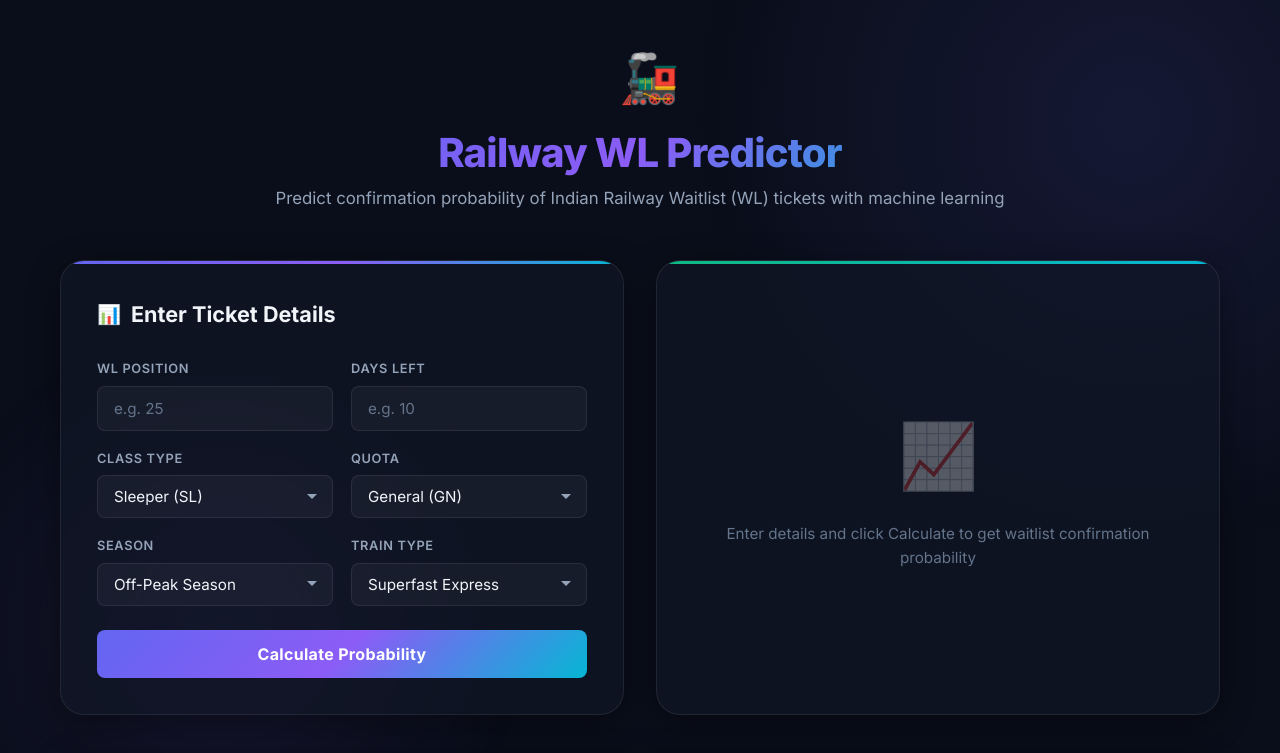
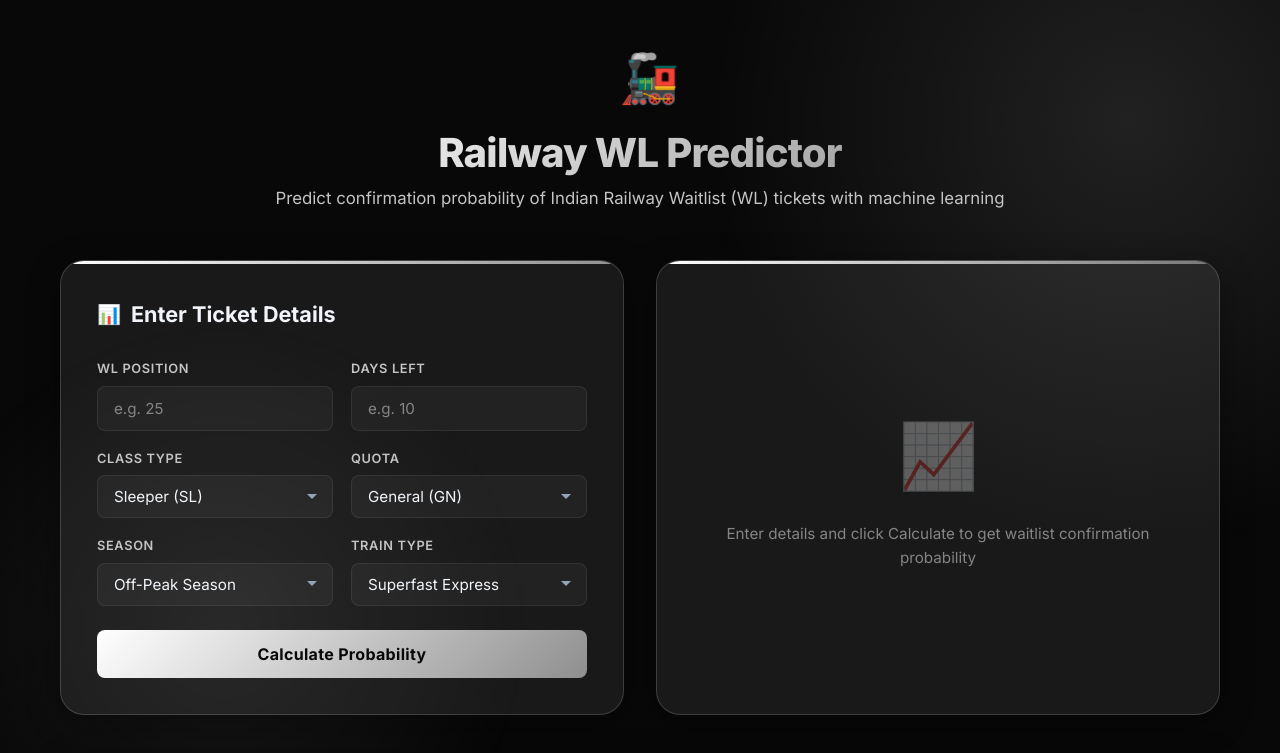
Before and after one commit to shubhamNITP/RailwayWLPredictor, a plain HTML site: page frontend/index.html in a window 1280 px wide. Shown: the top 753 px of the page. Drawn offline with Linux system fonts and the light colour scheme; no server answers.

Commit message:
Color Changing of UI

```diff
--- a/frontend/style.css
+++ b/frontend/style.css
@@ -1,38 +1,38 @@
 /* ========================================
-   Railway WL Predictor — Premium Dark Theme
+    Railway WL Predictor — Monochrome Glass Theme
    ======================================== */
 
 @import url('https://fonts.googleapis.com/css2?family=Inter:wght@300;400;500;600;700;800;900&display=swap');
 
 /* === CSS Custom Properties === */
 :root {
-    --bg-primary: #0a0e1a;
-    --bg-secondary: #111827;
-    --bg-card: rgba(17, 24, 39, 0.6);
-    --bg-card-hover: rgba(17, 24, 39, 0.8);
-    --border-glass: rgba(255, 255, 255, 0.08);
-    --border-glow: rgba(99, 102, 241, 0.3);
+    --bg-primary: #080808;
+    --bg-secondary: #151515;
+    --bg-card: rgba(255, 255, 255, 0.07);
+    --bg-card-hover: rgba(255, 255, 255, 0.11);
+    --border-glass: rgba(255, 255, 255, 0.16);
+    --border-glow: rgba(255, 255, 255, 0.42);
 
     --text-primary: #f1f5f9;
-    --text-secondary: #94a3b8;
-    --text-muted: #64748b;
+    --text-secondary: #c4c4c4;
+    --text-muted: #858585;
 
-    --accent-indigo: #6366f1;
-    --accent-violet: #8b5cf6;
-    --accent-cyan: #06b6d4;
-    --accent-emerald: #10b981;
-    --accent-amber: #f59e0b;
-    --accent-rose: #f43f5e;
+    --accent-indigo: #ffffff;
+    --accent-violet: #e5e5e5;
+    --accent-cyan: #bdbdbd;
+    --accent-emerald: #ffffff;
+    --accent-amber: #cfcfcf;
+    --accent-rose: #8f8f8f;
 
-    --gradient-primary: linear-gradient(135deg, #6366f1, #8b5cf6, #06b6d4);
-    --gradient-success: linear-gradient(135deg, #10b981, #06b6d4);
-    --gradient-warning: linear-gradient(135deg, #f59e0b, #ef4444);
-    --gradient-danger: linear-gradient(135deg, #f43f5e, #e11d48);
+    --gradient-primary: linear-gradient(135deg, #ffffff, #8f8f8f);
+    --gradient-success: linear-gradient(135deg, #ffffff, #bdbdbd);
+    --gradient-warning: linear-gradient(135deg, #e5e5e5, #858585);
+    --gradient-danger: linear-gradient(135deg, #bdbdbd, #555555);
 
     --shadow-sm: 0 2px 8px rgba(0, 0, 0, 0.3);
     --shadow-md: 0 8px 32px rgba(0, 0, 0, 0.4);
     --shadow-lg: 0 16px 64px rgba(0, 0, 0, 0.5);
-    --shadow-glow: 0 0 40px rgba(99, 102, 241, 0.15);
+    --shadow-glow: 0 0 40px rgba(255, 255, 255, 0.1);
 
     --radius-sm: 8px;
     --radius-md: 16px;
@@ -40,7 +40,7 @@
     --radius-full: 9999px;
 
     --gauge-value: 0;
-    --gauge-color: #6366f1;
+    --gauge-color: #ffffff;
 
     --transition-fast: 0.2s cubic-bezier(0.4, 0, 0.2, 1);
     --transition-smooth: 0.4s cubic-bezier(0.4, 0, 0.2, 1);
@@ -83,7 +83,7 @@ body {
     width: 800px;
     height: 800px;
     border-radius: 50%;
-    background: radial-gradient(circle, rgba(99, 102, 241, 0.12) 0%, transparent 70%);
+    background: radial-gradient(circle, rgba(255, 255, 255, 0.1) 0%, transparent 70%);
     top: -200px;
     right: -200px;
     animation: float-blob 20s ease-in-out infinite;
@@ -95,7 +95,7 @@ body {
     width: 600px;
     height: 600px;
     border-radius: 50%;
-    background: radial-gradient(circle, rgba(139, 92, 246, 0.1) 0%, transparent 70%);
+    background: radial-gradient(circle, rgba(255, 255, 255, 0.07) 0%, transparent 70%);
     bottom: -100px;
     left: -150px;
     animation: float-blob 25s ease-in-out infinite reverse;
@@ -262,8 +262,8 @@ body {
 
 .form-control:focus {
     border-color: var(--accent-indigo);
-    background: rgba(99, 102, 241, 0.06);
-    box-shadow: 0 0 0 3px rgba(99, 102, 241, 0.15);
+    background: rgba(255, 255, 255, 0.1);
+    box-shadow: 0 0 0 3px rgba(255, 255, 255, 0.12);
 }
 
 .form-control::placeholder {
@@ -290,7 +290,7 @@ select.form-control option {
     padding: 14px 24px;
     margin-top: 24px;
     background: var(--gradient-primary);
-    color: white;
+    color: #080808;
     font-family: 'Inter', sans-serif;
     font-size: 1rem;
     font-weight: 700;
@@ -314,7 +314,7 @@ select.form-control option {
 
 .btn-predict:hover {
     transform: translateY(-2px);
-    box-shadow: 0 8px 24px rgba(99, 102, 241, 0.35);
+    box-shadow: 0 8px 24px rgba(255, 255, 255, 0.2);
 }
 
 .btn-predict:hover::before {
@@ -367,7 +367,7 @@ select.form-control option {
     left: 0;
     right: 0;
     height: 3px;
-    background: linear-gradient(90deg, var(--accent-emerald), var(--accent-cyan));
+    background: linear-gradient(90deg, #ffffff, #777777);
     border-radius: var(--radius-lg) var(--radius-lg) 0 0;
 }
 
@@ -533,7 +533,7 @@ thead th {
     text-transform: uppercase;
     letter-spacing: 0.06em;
     color: var(--text-secondary);
-    background: rgba(99, 102, 241, 0.08);
+    background: rgba(255, 255, 255, 0.09);
     border-bottom: 1px solid var(--border-glass);
     white-space: nowrap;
 }
@@ -544,7 +544,7 @@ tbody tr {
 }
 
 tbody tr:hover {
-    background: rgba(99, 102, 241, 0.06);
+    background: rgba(255, 255, 255, 0.06);
 }
 
 tbody td {
@@ -571,17 +571,17 @@ tbody td:first-child {
 }
 
 .prob-badge.high {
-    background: rgba(16, 185, 129, 0.12);
+    background: rgba(255, 255, 255, 0.16);
     color: var(--accent-emerald);
 }
 
 .prob-badge.medium {
-    background: rgba(245, 158, 11, 0.12);
+    background: rgba(207, 207, 207, 0.16);
     color: var(--accent-amber);
 }
 
 .prob-badge.low {
-    background: rgba(244, 63, 94, 0.12);
+    background: rgba(143, 143, 143, 0.16);
     color: var(--accent-rose);
 }
 
@@ -598,7 +598,7 @@ tbody td:first-child {
     border-radius: var(--radius-full);
     font-weight: 500;
     font-size: 0.78rem;
-    background: rgba(139, 92, 246, 0.1);
+    background: rgba(229, 229, 229, 0.12);
     color: var(--accent-violet);
 }
 
@@ -624,7 +624,7 @@ tbody td:first-child {
 }
 
 .pagination button:hover:not(:disabled) {
-    background: rgba(99, 102, 241, 0.1);
+    background: rgba(255, 255, 255, 0.12);
     border-color: var(--border-glow);
     color: var(--text-primary);
 }
@@ -667,13 +667,14 @@ tbody td:first-child {
 }
 
 .toast.error {
-    background: rgba(244, 63, 94, 0.9);
-    border: 1px solid rgba(244, 63, 94, 0.5);
+    background: rgba(40, 40, 40, 0.92);
+    border: 1px solid rgba(255, 255, 255, 0.28);
 }
 
 .toast.success {
-    background: rgba(16, 185, 129, 0.9);
-    border: 1px solid rgba(16, 185, 129, 0.5);
+    background: rgba(220, 220, 220, 0.92);
+    border: 1px solid rgba(255, 255, 255, 0.7);
+    color: #080808;
 }
 
 .toast.removing {
@@ -723,7 +724,7 @@ tbody td:first-child {
 }
 
 .footer a:hover {
-    color: var(--accent-violet);
+    color: var(--text-primary);
 }
 
 /* === Animations === */
```
